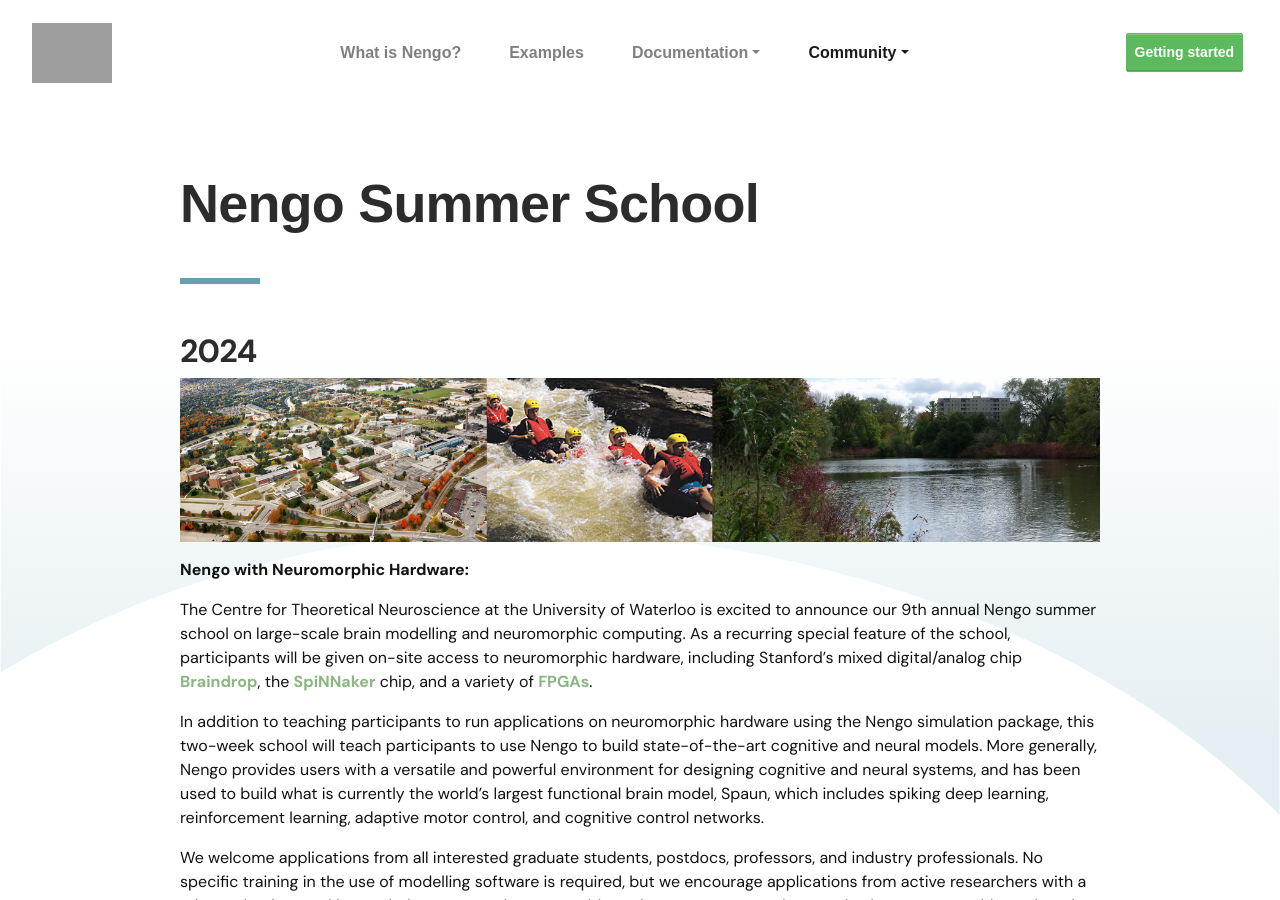
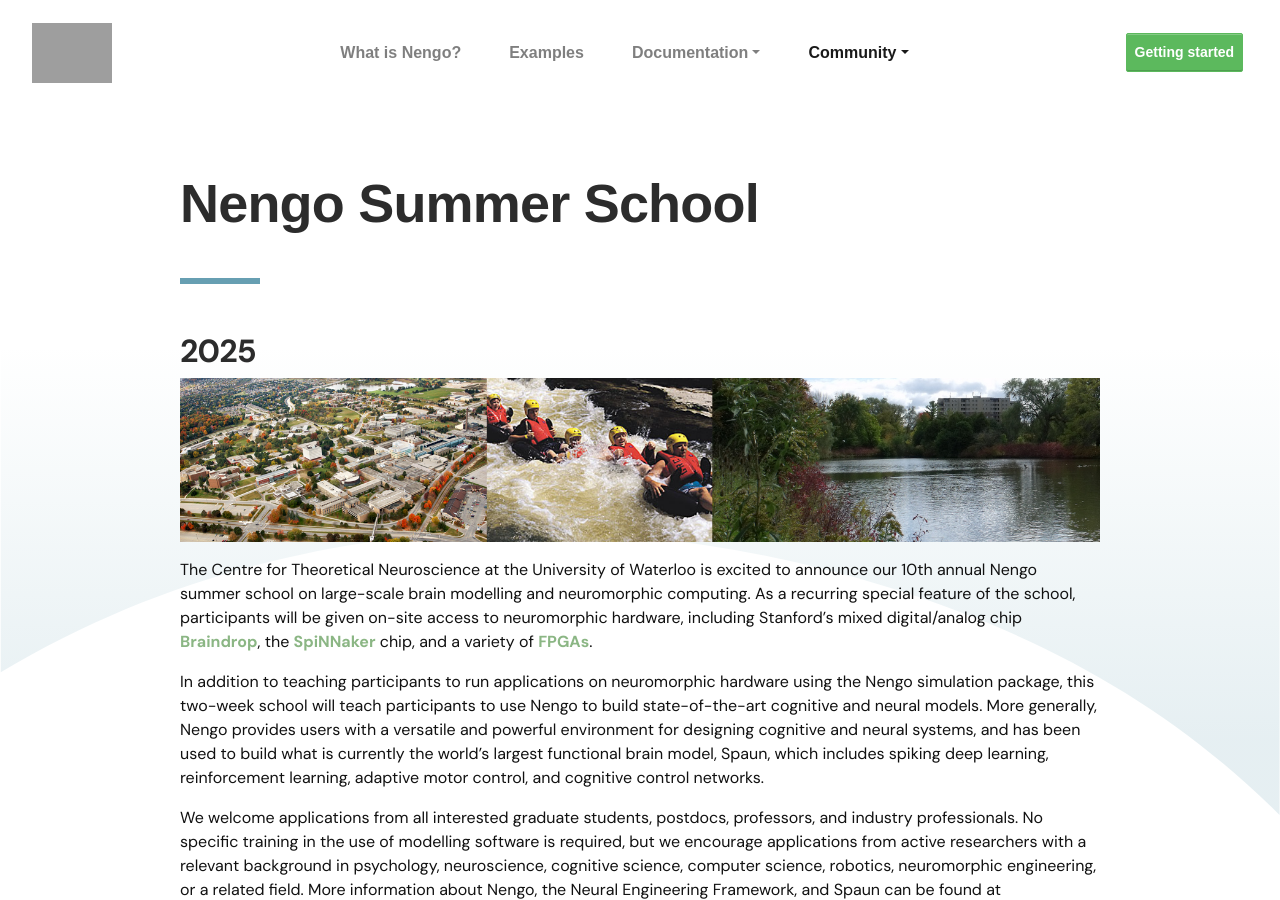
Before and after one commit to nengo/nengo.github.io, a Jekyll site: the page built from summer-school.md, in a window 1280 px wide and 900 px high. Built offline with Jekyll 4.4.1, drawn with Linux system fonts in a browser that asks for light colours; nearby versions of some CDN libraries; some web fonts are replaced; comment, search, counter and statistics services are not loaded; some of the changed text lies outside the part shown.

Commit message:
Summer School 2025 update

```diff
--- a/summer-school.md
+++ b/summer-school.md
@@ -6,16 +6,14 @@ title: Nengo Summer School
 footerClasses: gradient-bottom
 ---
 
-## 2024
+## 2025
 
 [<img alt="Nengo summer school"
 src="{{ site.baseurl }}/img/summerschool-campus.png"
 style="width: 100%;"/>]({{ site.baseurl }}/img/summerschool-campus.png)
 
-**Nengo with Neuromorphic Hardware:**
-
 The Centre for Theoretical Neuroscience at the University of
-Waterloo is excited to announce our 9th annual Nengo summer school
+Waterloo is excited to announce our 10th annual Nengo summer school
 on large-scale brain modelling and neuromorphic computing. As a
 recurring special feature of the school, participants will be given
 on-site access to neuromorphic hardware, including Stanford’s mixed digital/analog chip
@@ -92,7 +90,7 @@ with a variety of prizes for strong projects! The complete
 schedule and list of guest lecturers will be announced at a later
 date.
 
-**Dates:** June 2nd - June 14th, 2024
+**Dates:** June 1st - June 13th, 2025
 
 **Location:** University of Waterloo, Ontario, Canada
 ([map](http://goo.gl/Sa074A))
@@ -129,7 +127,7 @@ applicable, please briefly indicate how you might leverage this infrastructure
 in your project. The application form is available
 [here](https://docs.google.com/forms/d/e/1FAIpQLSf2ywL6WhF21IMjVbF-l_LjZiYIXKob37n6jEkXn7Vvk6Kw_Q/viewform?usp=sf_link).
 
-**Application deadline:** Applications are due on **February 15, 2024**, [anywhere on Earth](https://time.is/Anywhere_on_Earth).
+**Application deadline:** Applications are due on **February 1, 2025**, [anywhere on Earth](https://time.is/Anywhere_on_Earth).
 
 **Contact information:** For any questions, please contact
 [Michael Furlong](mailto:michael.furlong@uwaterloo.ca).
```
